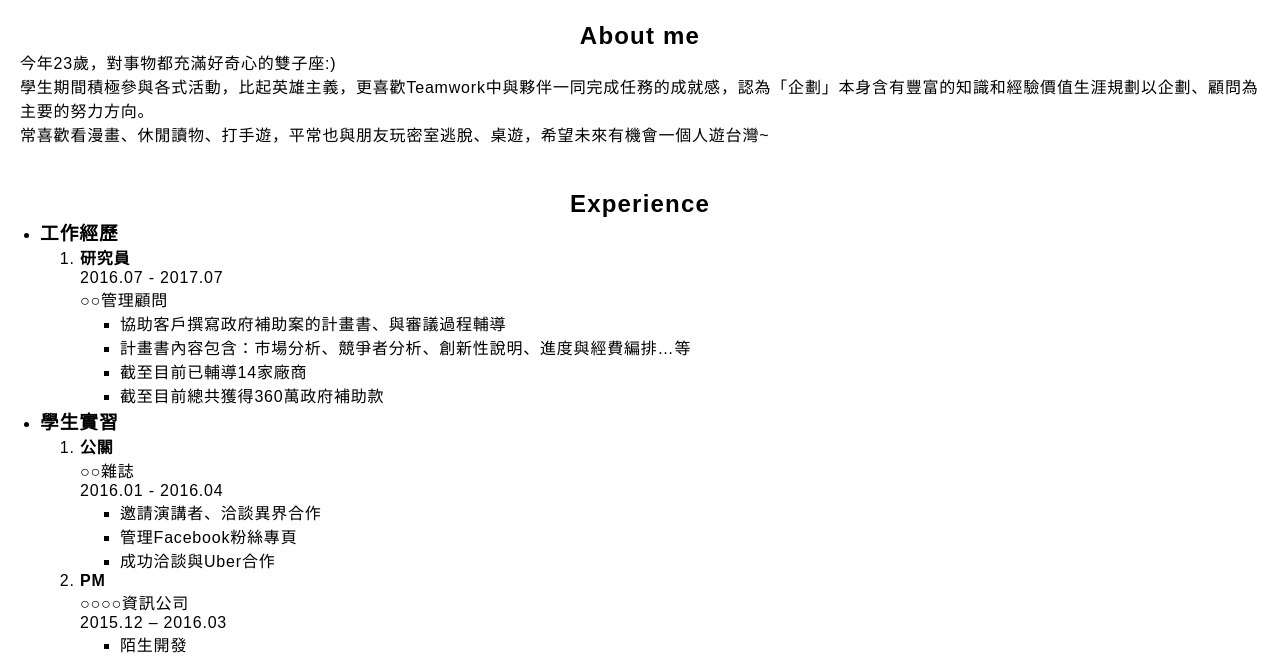
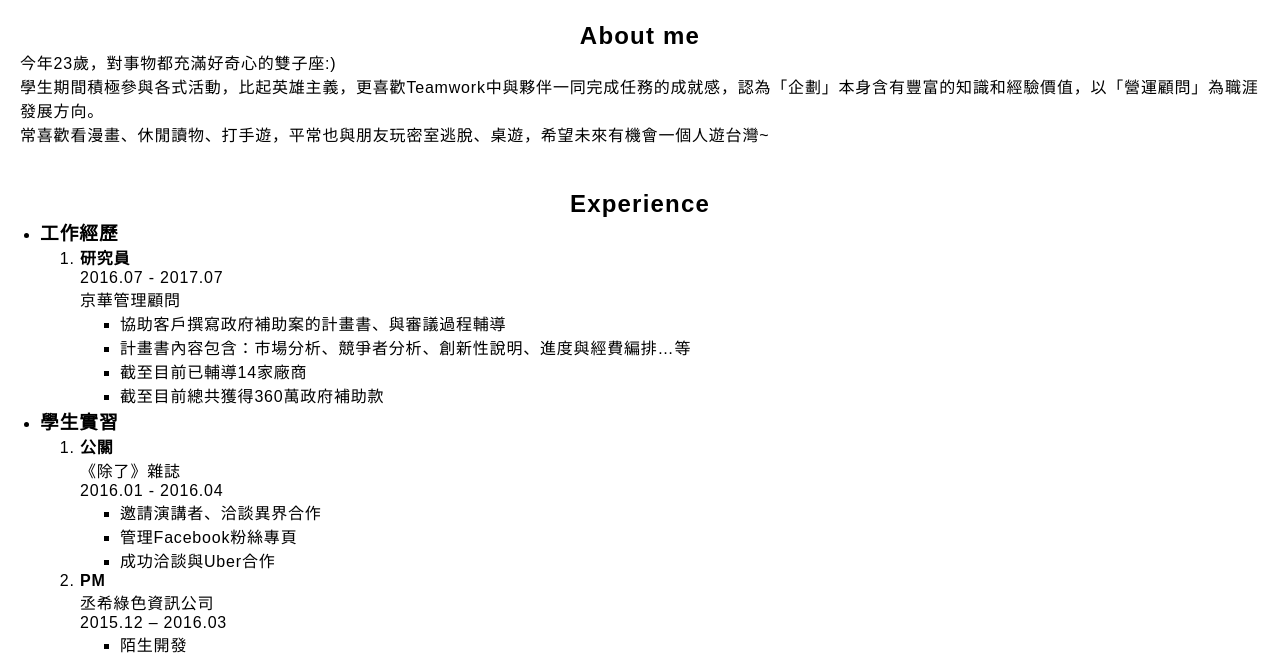
Before and after one commit to Fern404040/Fern404040.github.io, a plain HTML site: page index.html in a window 1280 px wide. Shown: the part 636-1295 px from the top of the page. Drawn offline with Linux system fonts and the light colour scheme.

Commit message:
new pic complete discrbition

```diff
--- a/index.html
+++ b/index.html
@@ -26,7 +26,7 @@
     header{
       box-sizing: border-box;
 
-      background: rgba(157, 253, 225, 0.81) url("images/封面圖片.jpg") center top -12vw no-repeat;
+      background: rgba(157, 253, 225, 0.81) url("images/index.jpg") center top -12vw no-repeat;
       background-size: 100%;
       padding: 2em;
       height: 48vw;
@@ -82,7 +82,7 @@
   <div class="intro">
     <h2>About me</h2>
     <p>今年23歲，對事物都充滿好奇心的雙子座:)</p>
-    <p>學生期間積極參與各式活動，比起英雄主義，更喜歡Teamwork中與夥伴一同完成任務的成就感，認為「企劃」本身含有豐富的知識和經驗價值生涯規劃以企劃、顧問為主要的努力方向。</p>
+    <p>學生期間積極參與各式活動，比起英雄主義，更喜歡Teamwork中與夥伴一同完成任務的成就感，認為「企劃」本身含有豐富的知識和經驗價值，以「營運顧問」為職涯發展方向。</p>
     <p>常喜歡看漫畫、休閒讀物、打手遊，平常也與朋友玩密室逃脫、桌遊，希望未來有機會一個人遊台灣~</p>
   </div>
 
@@ -98,7 +98,7 @@
           <div>
             <h4>研究員</h4>
             <div>2016.07 - 2017.07</div>
-            <div>○○管理顧問</div>
+            <div>京華管理顧問</div>
           </div>
           <ul>
             <li>協助客戶撰寫政府補助案的計畫書、與審議過程輔導</li>
@@ -118,7 +118,7 @@
         <li>
           <div>
             <h4>公關</h4>
-            <div>○○雜誌</div>
+            <div>《除了》雜誌</div>
             <div>2016.01 - 2016.04</div>
           </div>
           <ul>
@@ -131,7 +131,7 @@
         <li>
           <div>
             <h4>PM</h4>
-            <div>○○○○資訊公司</div>
+            <div>丞希綠色資訊公司</div>
             <div>2015.12 – 2016.03</div>
           </div>
           <ul>
```
Also changed, not shown: images/3S8PYJ7U5O.jpg (added), images/ARKITT7DVA.jpg (added), images/CF3QNQ4WS2.jpg (added), images/index.jpg (added), images/lifestyle-2569453__340.jpg (added), images/typewriter-801921_960_720.jpg (added).
